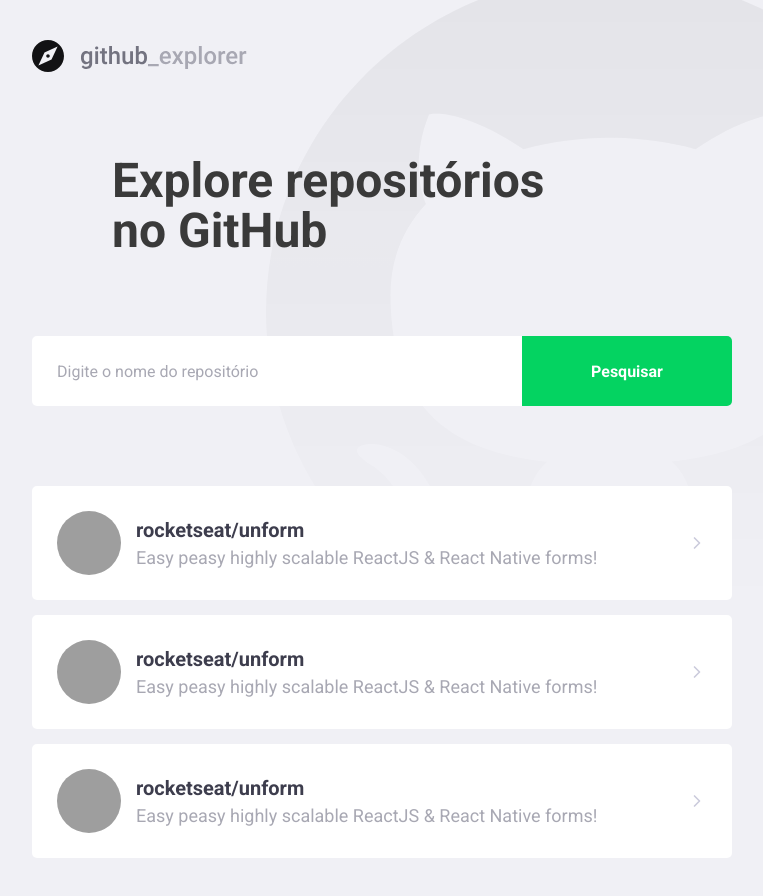
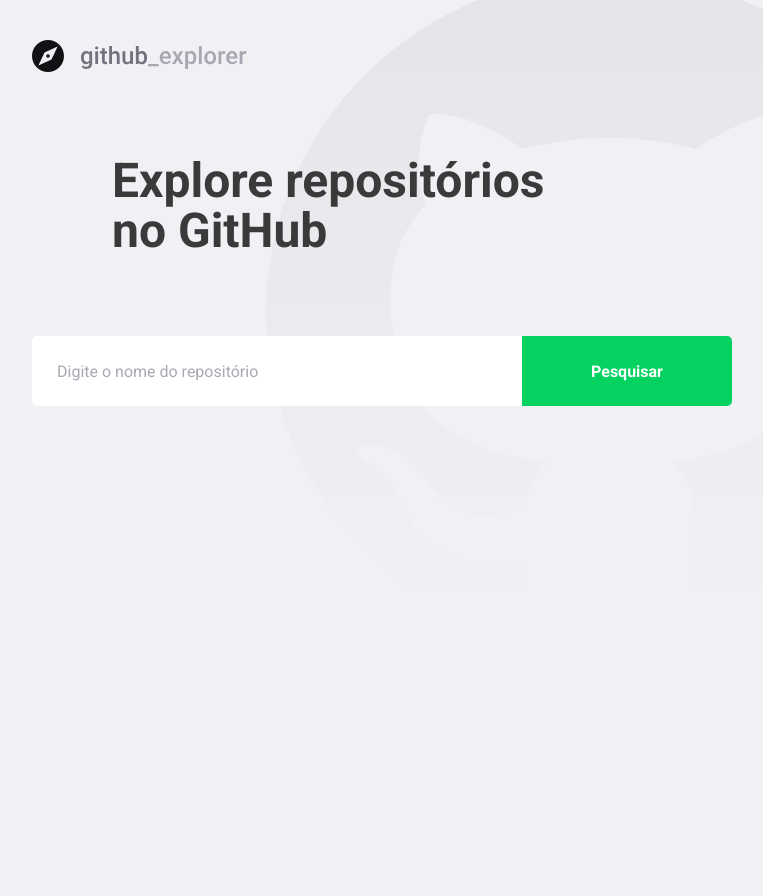
Before and after one commit to CaioMantovaniBorba/github-explorer, a React (Create React App) app: page / in a window 1280 px wide. Shown: the whole page, without its empty margins (148-911 px from the left). After the commit the page ends 800 px from the top, so only its background shows below. Built offline with nearby package versions, Linux system fonts and the light colour scheme; grey boxes are pictures that could not be loaded.

Commit message:
Connect to API

```diff
--- a/package.json
+++ b/package.json
@@ -10,6 +10,7 @@
     "@types/node": "^12.0.0",
     "@types/react": "^16.9.0",
     "@types/react-dom": "^16.9.0",
+    "axios": "^0.19.2",
     "polished": "^3.6.5",
     "react": "^16.13.1",
     "react-dom": "^16.13.1",
--- a/src/pages/Dashboard/index.tsx
+++ b/src/pages/Dashboard/index.tsx
@@ -1,58 +1,67 @@
-import React from 'react';
+import React, { useState, FormEvent } from 'react';
 import { FiChevronRight } from 'react-icons/fi';
+import api from '../../services/api';
 
 import logoImg from '../../assets/logo.svg';
 
 import { Title, Form, Repositories } from './styles';
 
+interface Repository {
+  full_name: string;
+  description: string;
+  owner: {
+    login: string;
+    avatar_url: string;
+  };
+}
+
 const Dashboard: React.FC = () => {
+  const [newRepo, setNewRepo] = useState('');
+  const [repositories, setRepositories] = useState<Repository[]>([]);
+
+  async function handleAddRepository(
+    event: FormEvent<HTMLFormElement>,
+  ): Promise<void> {
+    event.preventDefault();
+
+    const response = await api.get<Repository>(`repos/${newRepo}`);
+
+    const repository = response.data;
+
+    setRepositories([...repositories, repository]);
+    setNewRepo('');
+  }
+
   return (
     <>
       <img src={logoImg} alt="GitHub Explorer" />
       <Title>Explore repositórios no GitHub</Title>
 
-      <Form>
-        <input type="text" placeholder="Digite o nome do repositório" />
+      <Form onSubmit={handleAddRepository}>
+        <input
+          value={newRepo}
+          onChange={e => setNewRepo(e.target.value)}
+          type="text"
+          placeholder="Digite o nome do repositório"
+        />
         <button type="submit">Pesquisar</button>
       </Form>
 
       <Repositories>
-        <a href="/">
+        {repositories.map(repository => (
+          <a key={repository.full_name} href="/">
             <img
-            src="https://api.adorable.io/avatars/100/abott@adorable.png"
-            alt="Avatar"
+              src={repository.owner.avatar_url}
+              alt={repository.owner.login}
             />
             <div>
-            <strong>rocketseat/unform</strong>
-            <p>Easy peasy highly scalable ReactJS & React Native forms! </p>
+              <strong>{repository.full_name}</strong>
+              <p>{repository.description}</p>
             </div>
 
             <FiChevronRight size={20} />
           </a>
-        <a href="/">
-          <img
-            src="https://api.adorable.io/avatars/100/abott@adorable.png"
-            alt="Avatar"
-          />
-          <div>
-            <strong>rocketseat/unform</strong>
-            <p>Easy peasy highly scalable ReactJS & React Native forms! </p>
-          </div>
-
-          <FiChevronRight size={20} />
-        </a>
-        <a href="/">
-          <img
-            src="https://api.adorable.io/avatars/100/abott@adorable.png"
-            alt="Avatar"
-          />
-          <div>
-            <strong>rocketseat/unform</strong>
-            <p>Easy peasy highly scalable ReactJS & React Native forms! </p>
-          </div>
-
-          <FiChevronRight size={20} />
-        </a>
+        ))}
       </Repositories>
     </>
   );
--- a/src/pages/Dashboard/styles.ts
+++ b/src/pages/Dashboard/styles.ts
@@ -72,7 +72,8 @@
     }
 
     div {
-      margin-left: 15px;
+      margin: 0 15px;
+      flex: 1;
 
       strong {
         font-size: 20px;
--- /dev/null
+++ b/src/services/api.ts
@@ -0,0 +1,7 @@
+import axios from 'axios';
+
+const api = axios.create({
+  baseURL: 'https://api.github.com/',
+});
+
+export default api;
```
Also changed, not shown: .eslintrc.json, 1 other file (tests, documents, lock files or other folders). Lines whose indentation alone changed are shown as unchanged.
